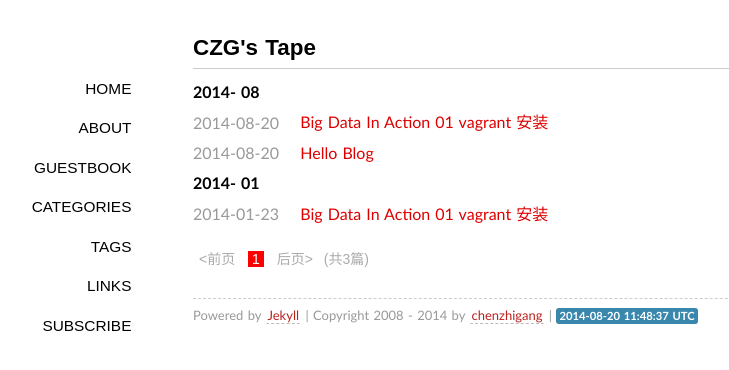
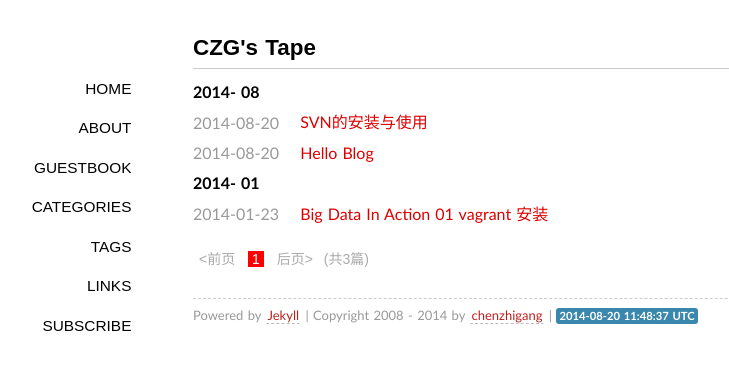
Before and after one commit to chenzhigang/chenzhigang.github.io, a Jekyll site: the page built from index.html, in a window 1280 px wide. Shown: the top 370 px of the page, without its empty margins (147-876 px from the left). Built offline with Jekyll 4.4.1, drawn with Linux system fonts in a browser that asks for light colours; some web fonts are replaced; Markdown is read by kramdown in place of the engine named in the settings; the list of posts is cut into pages by our own code; part of the change alters nothing that is shown.

Commit message:
no message

```diff
--- a/_posts/201408/2014-08-20-SVNBlog.md
+++ b/_posts/201408/2014-08-20-SVNBlog.md
@@ -1,7 +1,7 @@
 ---
 layout: post
-title: Big Data In Action 01 vagrant 安装
-description: 大数据实战系列01 vagarnt安装。
+title: SVN的安装与使用
+description: SVN的安装与相关操作
 categories:
 - Hadoop
 tags:
@@ -10,16 +10,50 @@ tags:
 
 
 
-###SVN的安装与使用
+#####SVN的安装
+1. VisualSVN的安装
+	+ 下载VisualSVN，下载地址:[点击下载][1]
+		![](/image/20140820/002.png)
+    + 双击软件按照默认进行安装
+    + 安装完后在开始菜单栏上会有VisualSVN的文件夹，里面会有如下信息![]()
+    + 点击VisualSVN Server Manager选项，会显示如下信息![]()
+	+ 以上如果都没有出错，恭喜你VisualSVN安装成功了
+2. TortoiseSVN的安装
+	+ 下载VisualSVN，下载地址:[点击下载][2]
+	+ 双击软件按照默认进行安装
+	+ 安装成功后，在桌面上单击右键即可以看到SVN Checkout以及TortoiseSVN的选项![]()
+	+ 打开SVN Checkout后会显示如下信息![]()
+	+ 当鼠标移到TortoiseSVN选项上时会显示如下信息![]()
+	+ 以上如果都没有错，那么恭喜你TortoiseSVN安装成功了
 
-1. SVN的安装
-	+ VisualSVN的安装
-		- 下载VisualSVN，下载地址:[点击下载][1]
-			![](/image/20140820/002.png)
-	+ TortoiseSVN的安装
-2. SVN的使用
-	2.1 VisualSVN用户、组别登信息的配置
-	2.2 使用TortoiseSVN进行相关的操作
+#####SVN的使用
+1. VisualSVN用户、组别登信息的配置
+	- 打开VisualSVN的VisualSVN Server Manager选项，出现如下信息:![]()
+	- 其中，Repositories：源码仓库;User：用户名称;Groups：组名
+	- 在Repositories中创建一个文件夹,如名为CloudAtlas![]()
+	- 在CloudAtlas的文件夹下创建若干个文件夹，如下![]()
+	- 在前面的基础上创建文件夹，如下![]()
+	- 在User的文件夹下创建用户名
+	- 在Groups的文件夹下创建组名
+	- 给每一个用户分配到一个组![](),在four组上，右键单击![](),选择edit![](),将需要分配到该组的用户分配进来，点击ok
+	- 这样一个基本的用户组别配置完毕
+2. 使用TortoiseSVN进行相关的操作
+	+ SVN Checkout操作
+		- 选择需要Checkout的路径
+		- 右键点击SVN Checkout选项![]()
+		- 由上图可知![]()为仓库的路径，即将要被Checkout的信息的路径，![]()为Checkout后的存放信息的路径。
+		- 选择好路径以及存放路径后，点击ok按钮有如下信息![]()
+		- 可以看到上图代码等文件夹上有一个绿色带钩的图标，这就说明Checkout成功了
+	+ SVN Update的操作
+		- 在已经Checkout的文件夹上右击，可以看到如下信息![]()
+		- 更新完成后会提示更新成功
+	+ SVN Commit的操作
+		- 在需要提交的文档的路径空白处右键单击，可以看到有SVN Commit选项![]()
+		- 选择SVN Commit选项，点击后，有如下信息![]()
+		- 在上图中可以看到，Recent message按钮：点击可以获取以前填写的文档描述信息;文本框：填写文档的相关描述信息;文档属性栏（Path，Extension等等）：勾选要提交的文档
+		- 点击上图中的ok按钮
+		- 提交完成后会有提示提交成功
+
 
 
 
@@ -39,3 +73,4 @@ tags:
 
 
 [1]:http://www.visualsvn.com/server/download/
+[2]:http://tortoisesvn.net/downloads.html
```
